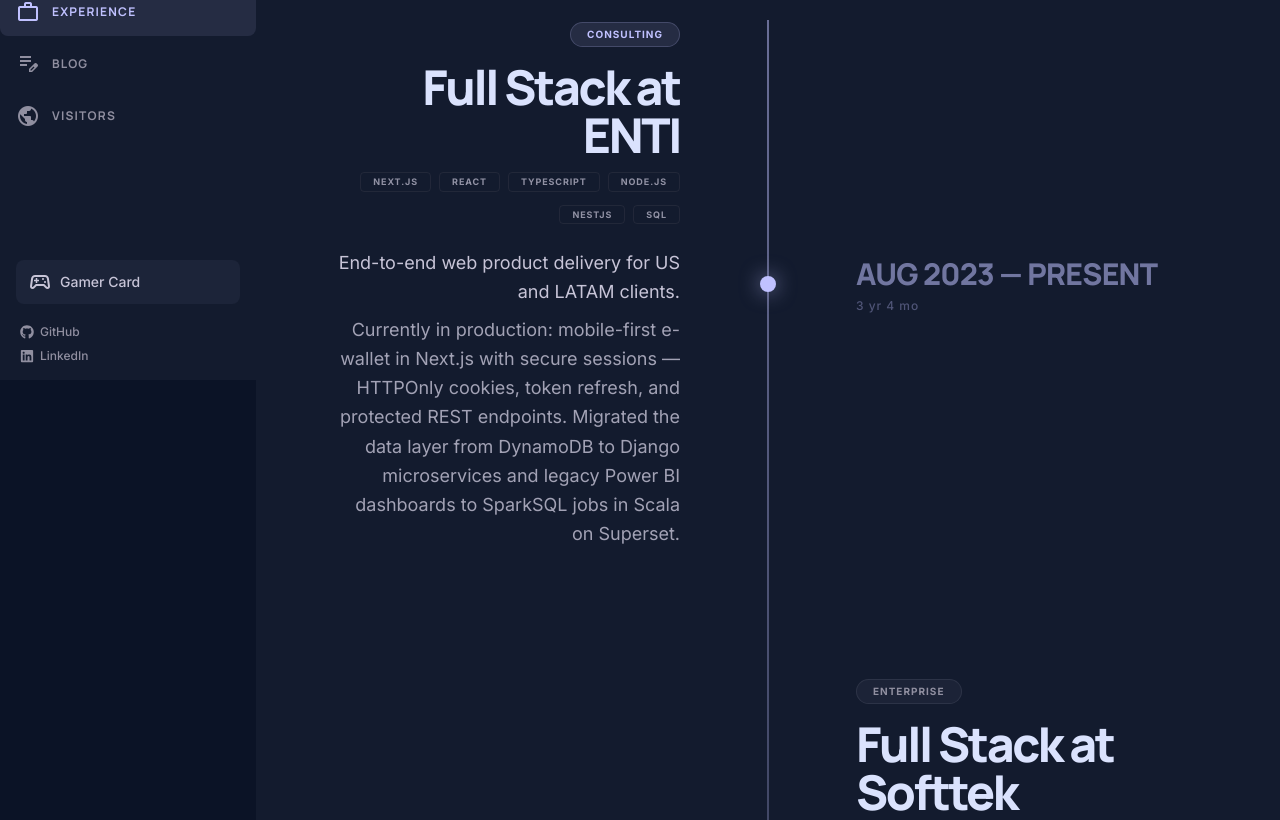
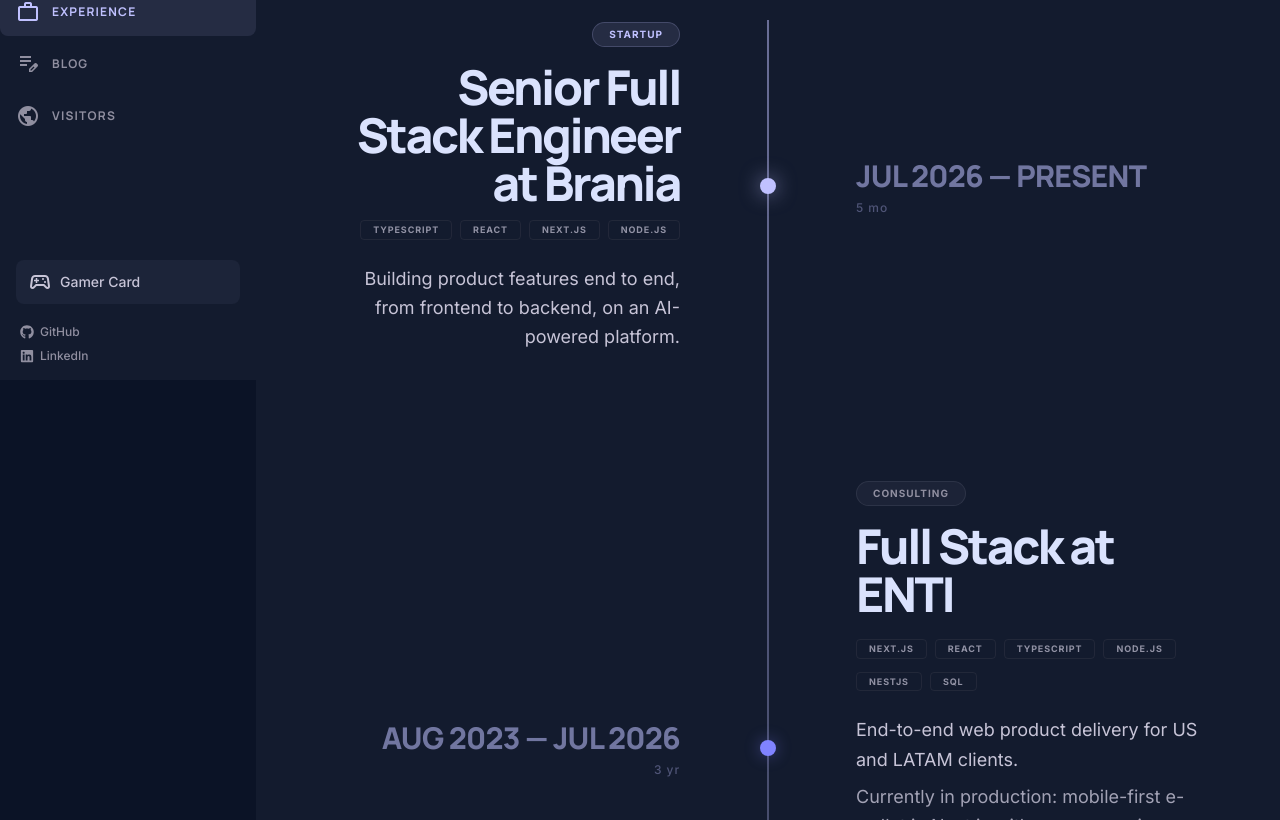
Before and after one commit to SpidySamurai/javierchiortiz.dev, a Next.js app: page /en/experience in a window 1280 px wide. Shown: the part 420-1240 px from the top of the page. Built offline with nearby package versions, Linux system fonts and the light colour scheme; no server answers; the database is empty.

Commit message:
feat(experience): add Brania as current role

```diff
--- a/src/components/2026/sections/About.tsx
+++ b/src/components/2026/sections/About.tsx
@@ -275,11 +275,13 @@ export default function About() {
               style={{ width: 'max-content' }}
             >
               {[
+                { name: 'Brania', label: 'Startup' },
                 { name: 'ENTI', label: 'Consulting' },
                 { name: 'Softtek', label: 'Enterprise' },
                 { name: 'Scandia', label: 'E-commerce' },
                 { name: 'IOTAM', label: 'Startup' },
                 { name: 'BrightCoders', label: 'Internship' },
+                { name: 'Brania', label: 'Startup' },
                 { name: 'ENTI', label: 'Consulting' },
                 { name: 'Softtek', label: 'Enterprise' },
                 { name: 'Scandia', label: 'E-commerce' },
--- a/src/components/2026/sections/Timeline.tsx
+++ b/src/components/2026/sections/Timeline.tsx
@@ -4,21 +4,27 @@ import { useTranslations } from 'next-intl';
 import { motion, AnimatePresence } from 'framer-motion';
 import Chip from '@/components/2026/ui/Chip';
 
-type ExperienceKey = 'enti' | 'softtek' | 'scandia' | 'iotam' | 'brightcoders';
+type ExperienceKey = 'brania' | 'enti' | 'softtek' | 'scandia' | 'iotam' | 'brightcoders';
 
 interface TimelineEntry {
   key: ExperienceKey;
   tier: string;
   yearDisplay: string[];
   tech: string[];
-  url: string;
+  url?: string;
 }
 
 const TIMELINE_ENTRIES: TimelineEntry[] = [
   {
+    key: 'brania',
+    tier: 'tier_startup',
+    yearDisplay: ['2026', 'PRESENT'],
+    tech: ['TypeScript', 'React', 'Next.js', 'Node.js'],
+  },
+  {
     key: 'enti',
     tier: 'tier_consulting',
-    yearDisplay: ['2023', 'PRESENT'],
+    yearDisplay: ['2023', '2026'],
     tech: ['Next.js', 'React', 'TypeScript', 'Node.js', 'NestJS', 'SQL'],
     url: 'https://enti.mx/',
   },
@@ -150,6 +156,39 @@ function Description({ text }: { text: string }) {
   );
 }
 
+function EntryTitle({
+  url,
+  className,
+  children,
+}: {
+  url?: string;
+  className: string;
+  children: React.ReactNode;
+}) {
+  const style = {
+    color: 'var(--ds-on-surface)',
+    fontFamily: 'var(--font-manrope), sans-serif',
+  };
+  if (!url) {
+    return (
+      <span className={className} style={style}>
+        {children}
+      </span>
+    );
+  }
+  return (
+    <a
+      href={url}
+      target="_blank"
+      rel="noopener noreferrer"
+      className={`${className} hover:text-[var(--ds-primary)] transition-colors`}
+      style={style}
+    >
+      {children}
+    </a>
+  );
+}
+
 function TierBadge({ label, isLead }: { label: string; isLead?: boolean }) {
   return <Chip variant="tier" active={isLead}>{label}</Chip>;
 }
@@ -252,7 +291,7 @@ export default function Timeline() {
                 description: string;
               };
               const isOdd = i % 2 === 0;
-              const isLead = entry.key === 'enti';
+              const isLead = entry.key === 'brania';
 
               if (isOdd) {
                 // ODD: text left, year right
@@ -269,18 +308,9 @@ export default function Timeline() {
                     {/* Text on LEFT */}
                     <div className="md:text-right md:pr-16 order-2 md:order-1">
                       <TierBadge label={t(entry.tier as Parameters<typeof t>[0])} isLead={isLead} />
-                      <a
-                        href={entry.url}
-                        target="_blank"
-                        rel="noopener noreferrer"
-                        className="text-4xl md:text-5xl font-black leading-none mb-2 tracking-tighter block hover:text-[var(--ds-primary)] transition-colors"
-                        style={{
-                          color: 'var(--ds-on-surface)',
-                          fontFamily: 'var(--font-manrope), sans-serif',
-                        }}
-                      >
+                      <EntryTitle url={entry.url} className="text-4xl md:text-5xl font-black leading-none mb-2 tracking-tighter block">
                         {item.title}
-                      </a>
+                      </EntryTitle>
                       <motion.div
                         className="flex flex-wrap md:justify-end gap-2 mb-6"
                         variants={{
@@ -345,18 +375,9 @@ export default function Timeline() {
                   <div className="order-2 relative">
                     <div className="pl-0 md:pl-16">
                       <TierBadge label={t(entry.tier as Parameters<typeof t>[0])} />
-                      <a
-                        href={entry.url}
-                        target="_blank"
-                        rel="noopener noreferrer"
-                        className="text-4xl md:text-5xl font-black leading-none mb-4 tracking-tighter block hover:text-[var(--ds-primary)] transition-colors"
-                        style={{
-                          color: 'var(--ds-on-surface)',
-                          fontFamily: 'var(--font-manrope), sans-serif',
-                        }}
-                      >
+                      <EntryTitle url={entry.url} className="text-4xl md:text-5xl font-black leading-none mb-4 tracking-tighter block">
                         {item.title}
-                      </a>
+                      </EntryTitle>
                       <motion.div
                         className="flex flex-wrap gap-2 mb-6"
                         variants={{
--- a/src/messages/en/common.json
+++ b/src/messages/en/common.json
@@ -87,9 +87,14 @@
   "language_spanish": "Spanish",
   "language_english": "English",
   "experience_items": {
+    "brania": {
+      "title": "Senior Full Stack Engineer at Brania",
+      "date": "Jul 2026 - Present",
+      "description": "Building product features end to end, from frontend to backend, on an AI-powered platform."
+    },
     "enti": {
       "title": "Full Stack at ENTI",
-      "date": "Aug 2023 - Present",
+      "date": "Aug 2023 - Jul 2026",
       "description": "End-to-end web product delivery for US and LATAM clients.\n\nCurrently in production: mobile-first e-wallet in Next.js with secure sessions — HTTPOnly cookies, token refresh, and protected REST endpoints. Migrated the data layer from DynamoDB to Django microservices and legacy Power BI dashboards to SparkSQL jobs in Scala on Superset."
     },
     "softtek": {
--- a/src/messages/es/common.json
+++ b/src/messages/es/common.json
@@ -87,9 +87,14 @@
   "language_spanish": "Español",
   "language_english": "Inglés",
   "experience_items": {
+    "brania": {
+      "title": "Senior Full Stack Engineer en Brania",
+      "date": "Jul 2026 - Presente",
+      "description": "Construyo funcionalidades de producto de extremo a extremo, del frontend al backend, en una plataforma impulsada por IA."
+    },
     "enti": {
       "title": "Full Stack en ENTI",
-      "date": "Ago 2023 - Presente",
+      "date": "Ago 2023 - Jul 2026",
       "description": "Diseño y entrego productos web de extremo a extremo para clientes del mercado US y LATAM.\n\nActualmente en producción: e-wallet mobile-first en Next.js con sesiones seguras — cookies HTTPOnly, refresh tokens y endpoints REST protegidos. Migré el data layer de DynamoDB a microservicios Django y de dashboards Power BI a jobs SparkSQL en Scala sobre Superset."
     },
     "softtek": {
```
